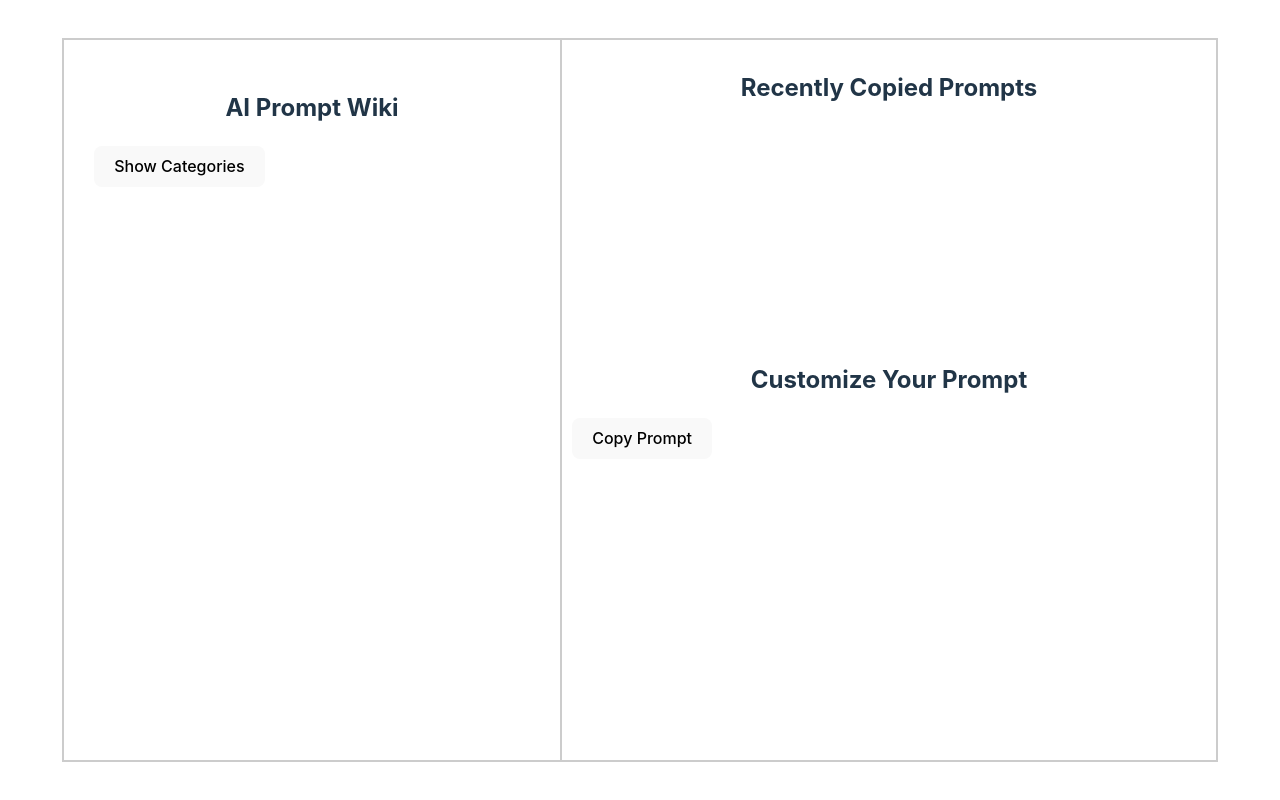
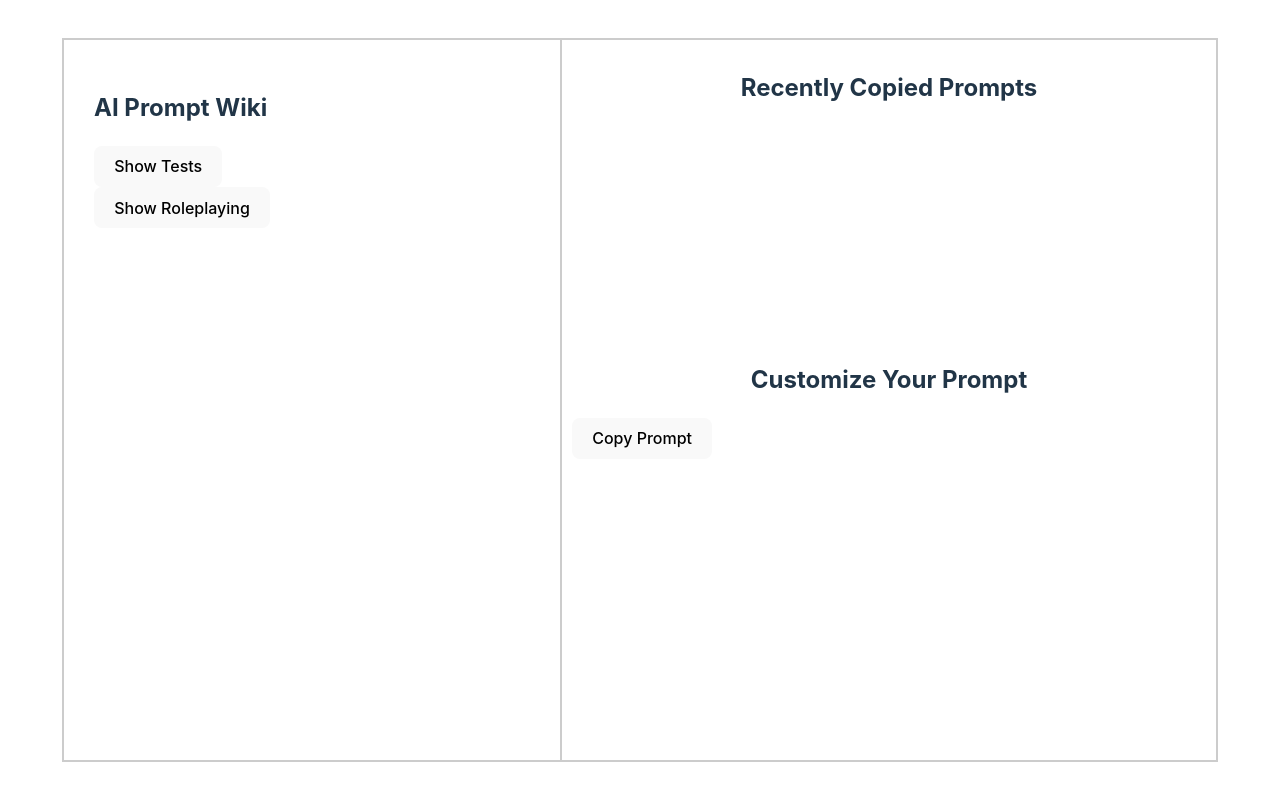
Before and after one commit to ZeendaBean24/AI-Academic-Assistant, a React (Create React App) app: page / in a window 1280 px wide. Built offline with nearby package versions, Linux system fonts and the light colour scheme; the HTML template or start-up script is replaced by a standard one.

Commit message:
Add infrastructure for easily scalable multiple categories (instead of just 1 dropdown menu)

```diff
--- a/src/App.jsx
+++ b/src/App.jsx
@@ -12,9 +12,20 @@ const App = () => {
       setIsOpen(!isOpen);
     };
 
+    const [categories, setCategories] = useState({
+      Tests: false,
+      Roleplaying: false
+    });
+
+    const toggleCategory = (category) => {
+        setCategories(prev => ({ ...prev, [category]: !prev[category] }));
+    };
+
     const prompts = [
-      { id: 1, text: 'How to <create> a simple quiz with <number> questions' },
-      { id: 2, text: 'Tips for effective quiz questions using <topic>' }
+      { id: 1, category: 'Tests', text: 'How to <create> a simple quiz with <number> questions' },
+      { id: 2, category: 'Tests', text: 'Design a multiple-choice <test> with <topic>' },
+      { id: 3, category: 'Roleplaying', text: 'Develop a roleplaying scenario using <scenario>' },
+      { id: 4, category: 'Roleplaying', text: 'Tips for effective character development in <game>' }
     ];
 
     const handlePromptClick = (prompt) => {
@@ -70,14 +81,16 @@ const App = () => {
     return (
       <div className="container">
         <div className="left-side">
-              <h2 className='title'>AI Prompt Wiki</h2>
-              <button onClick={toggleDropdown}>
-                  {isOpen ? 'Hide Categories' : 'Show Categories'}
+          <h2 className='left-title'>AI Prompt Wiki</h2>
+          {Object.keys(categories).map((category) => (
+              <div key={category}>
+                  <button onClick={() => toggleCategory(category)}>
+                      {categories[category] ? `Hide ${category}` : `Show ${category}`}
                   </button>
-              {isOpen && (
+                  {categories[category] && (
                       <div>
-                      <h3>Creating Quizzes</h3>
-                      {prompts.map((prompt) => (
+                          <h3>{category} Prompts</h3>
+                          {prompts.filter(p => p.category === category).map((prompt) => (
                               <div
                                   key={prompt.id}
                                   className="prompt-item"
@@ -88,6 +101,8 @@ const App = () => {
                           ))}
                       </div>
                   )}
+              </div>
+          ))}
         </div>
           <div className="right-side">
               <div className="top-part">
```
Lines whose indentation alone changed are shown as unchanged.
